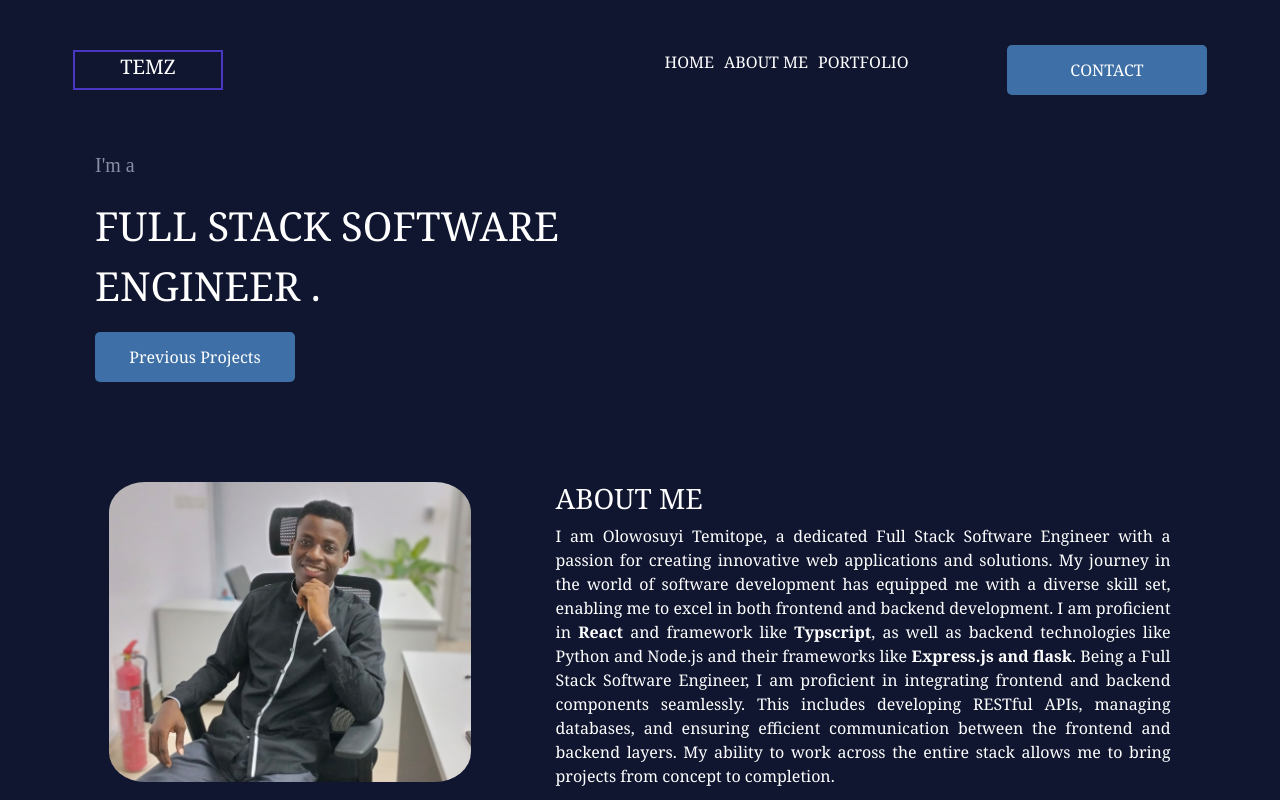
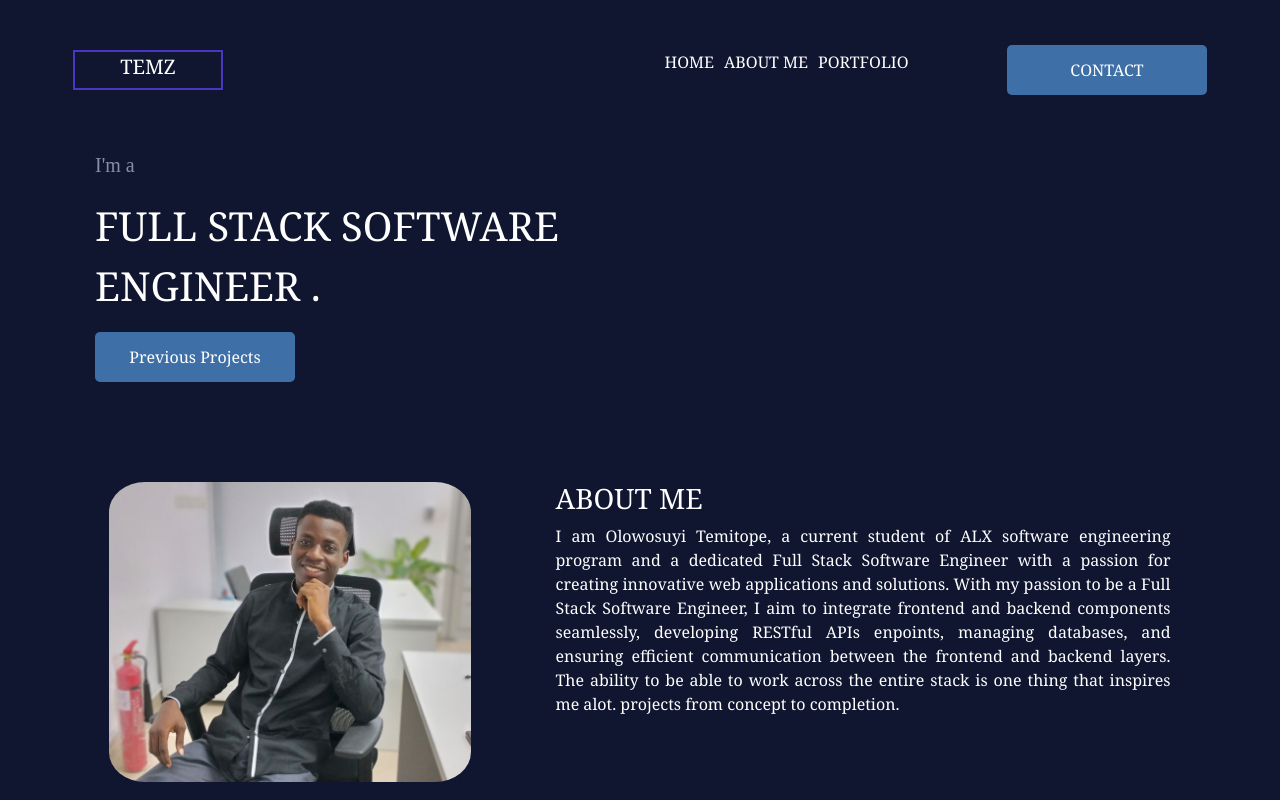
Before and after one commit to Topsurpass/drum_pad, a React (Create React App) app: page / in a window 1280 px wide. Shown: the top 800 px of the page. Built offline with nearby package versions, Linux system fonts and the light colour scheme.

Commit message:
resolved API endpoint not connecting issue

```diff
--- a/src/Landing_page_Compo/landing_page.js
+++ b/src/Landing_page_Compo/landing_page.js
@@ -17,6 +17,7 @@ export const LandingPage = () => {
     const [email, setEmail] = useState('')
     const [messg, setMessg] = useState('')
 
+    // Control the email, name and message field from react
     const handleName = (event) => {
       setName(event.target.value);
     }
@@ -34,7 +35,7 @@ export const LandingPage = () => {
             'email' : email,
             'message' : messg
         };
-        axios.post('http://localhost:5000/api/v1/', data, {
+        axios.post('http://drumpad.temz.tech/api/v1/', data, {
             headers: {
                 'Content-Type': 'application/json',
             },
@@ -80,17 +81,12 @@ export const LandingPage = () => {
                 </div>
                 <div className='intro_text'>
                     <h3 id="about">ABOUT ME</h3>
-                    <p>I am Olowosuyi Temitope, a dedicated Full Stack Software Engineer with a passion
-                        for creating innovative web applications and solutions. My journey in the world
-                         of software development has equipped me with a diverse skill set, enabling me
-                         to excel in both frontend and backend development. I am proficient in <strong>React</strong> and
-                         framework like <strong>Typscript</strong>, as well as backend technologies like Python
-                         and Node.js and their frameworks like <strong>Express.js and flask</strong>. Being a Full Stack
-                         Software Engineer, I am proficient in integrating
-                         frontend and backend components seamlessly. This includes developing RESTful APIs,
-                         managing databases, and ensuring efficient communication between the frontend and
-                         backend layers. My ability to work across the entire stack allows me to bring
-                         projects from concept to completion.
+                    <p>I am Olowosuyi Temitope, a current student of ALX software engineering program and
+                        a dedicated Full Stack Software Engineer with a passion
+                        for creating innovative web applications and solutions. With my passion to be a Full Stack
+                         Software Engineer, I aim to integrate frontend and backend components seamlessly, developing
+                         RESTful APIs enpoints, managing databases, and ensuring efficient communication between the frontend and
+                         backend layers. The ability to be able to work across the entire stack is one thing that inspires me alot.     projects from concept to completion.
                     </p>
                 </div>
             </section>
```
Also changed, not shown: 2 other files (tests, documents, lock files or other folders).
